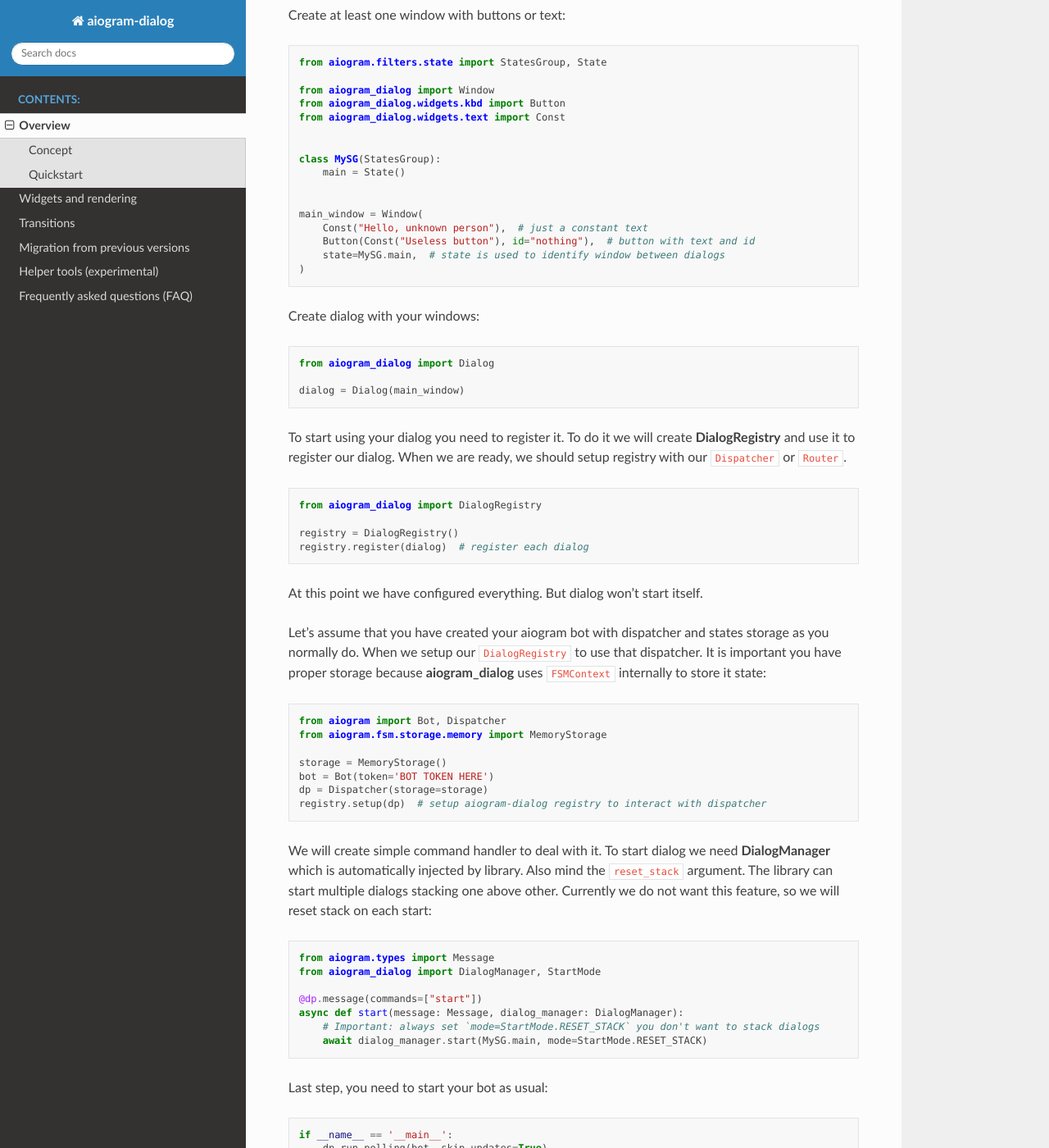
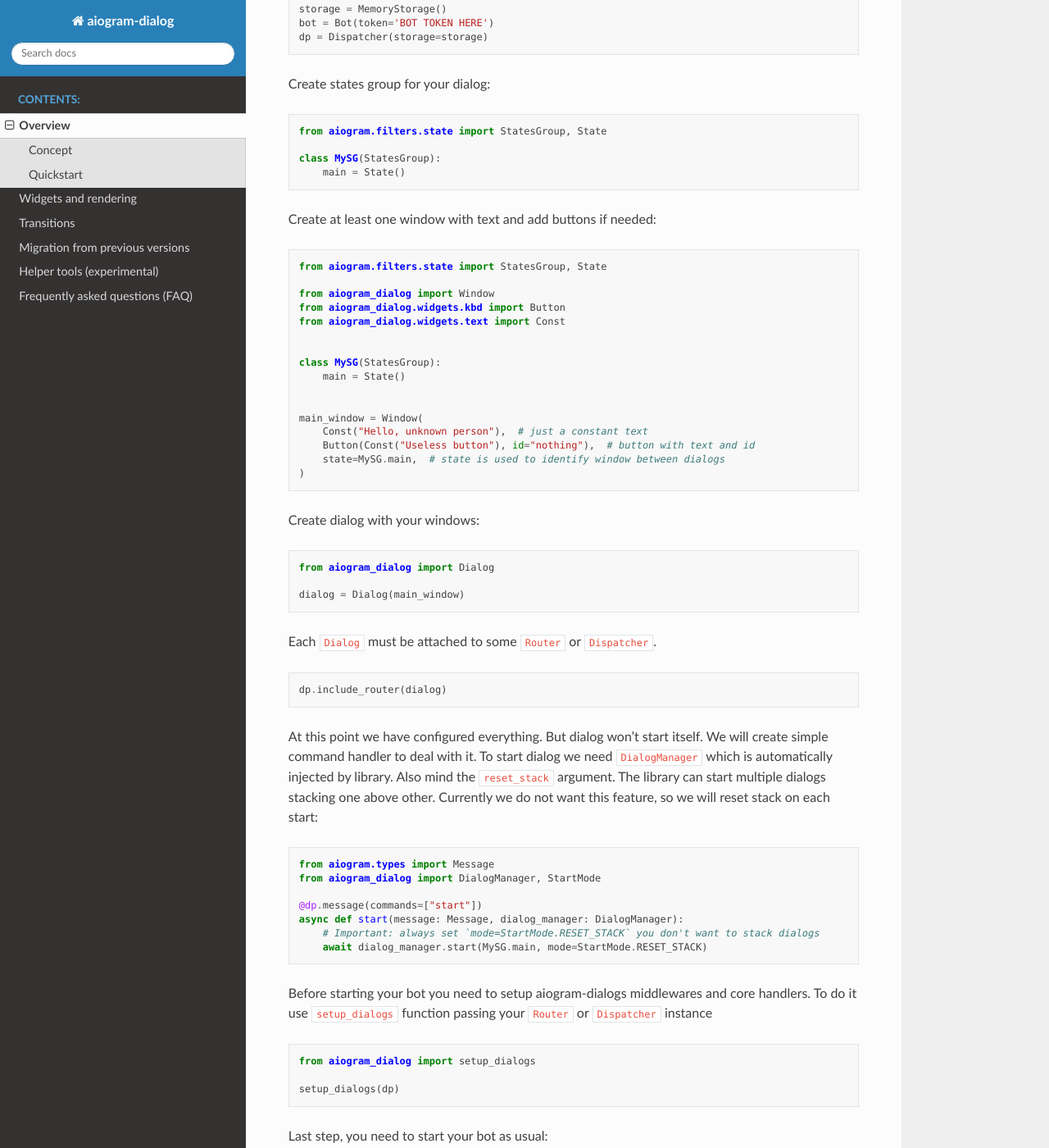
Before and after one commit to Tishka17/aiogram_dialog, a Sphinx documentation site: the page built from docs/overview.rst, in a window 1280 px wide and 1400 px high, scrolled down 1154 px. Shown: the whole window at 82% size. Built offline with Sphinx 7.4.7 and the Read the Docs theme 2.0.0, drawn with Linux system fonts in a browser that asks for light colours; some of the changed text lies outside the part shown.

Commit message:
doc update

```diff
--- a/docs/examples/quickstart/bot.py
+++ b/docs/examples/quickstart/bot.py
@@ -4,4 +4,3 @@
 storage = MemoryStorage()
 bot = Bot(token='BOT TOKEN HERE')
 dp = Dispatcher(storage=storage)
-registry.setup(dp)  # setup aiogram-dialog registry to interact with dispatcher
--- a/docs/examples/quickstart/register.py
+++ b/docs/examples/quickstart/register.py
@@ -1,4 +1 @@
-from aiogram_dialog import DialogRegistry
-
-registry = DialogRegistry()
-registry.register(dialog)  # register each dialog
+dp.include_router(dialog)
--- /dev/null
+++ b/docs/examples/quickstart/setup_dialogs.py
@@ -0,0 +1,3 @@
+from aiogram_dialog import setup_dialogs
+
+setup_dialogs(dp)
--- a/docs/examples/quickstart/summary.py
+++ b/docs/examples/quickstart/summary.py
@@ -4,7 +4,7 @@
 from aiogram.types import Message
 
 from aiogram_dialog import (
-    Dialog, DialogManager, DialogRegistry, StartMode, Window,
+    Dialog, DialogManager, setup_dialogs, StartMode, Window,
 )
 from aiogram_dialog.widgets.kbd import Button
 from aiogram_dialog.widgets.text import Const
@@ -21,13 +21,11 @@
 )
 dialog = Dialog(main_window)
 
-registry = DialogRegistry()
-registry.register(dialog)
-
 storage = MemoryStorage()
 bot = Bot(token='BOT TOKEN HERE')
 dp = Dispatcher(storage=storage)
-registry.setup(dp)
+dp.include_router(dialog)
+setup_dialogs(dp)
 
 
 @dp.message(commands=["start"])
--- a/docs/migration.rst
+++ b/docs/migration.rst
@@ -5,7 +5,9 @@
 Migration 2.0b10 -> 2.0b18
 ===============================
 
-* ``Registry.setup_dp`` renamed to ``setup`` and now accepts ``Router`` instead of ``Dispatcher``, not as a separate parameter
+* ``Registry`` class removed.
+* Each `Dialog`` is now a ``Router``. You should do ``dp.include_router(dialog)`` to attach it.
+* ``setup_dialogs`` is now a replacement of ``registry.setup_dp()``. Parameters are the same.
 
 Migration 2.0b10 -> 2.0b17
 ===============================
--- a/docs/overview.rst
+++ b/docs/overview.rst
@@ -31,13 +31,16 @@
 
 .. literalinclude:: examples/quickstart/install.sh
 
+Let's assume that you have created your aiogram bot with dispatcher and states storage as you normally do. When we setup our ``DialogRegistry`` to use that dispatcher.
+It is important you have proper storage because **aiogram_dialog** uses ``FSMContext`` internally to store it state:
+
+.. literalinclude:: examples/quickstart/bot.py
 
 Create states group for your dialog:
 
 .. literalinclude:: examples/quickstart/sg.py
 
-
-Create at least one window with buttons or text:
+Create at least one window with text and add buttons if needed:
 
 .. literalinclude:: examples/quickstart/window.py
 
@@ -45,23 +48,19 @@
 
 .. literalinclude:: examples/quickstart/dialog.py
 
-
-To start using your dialog you need to register it.
-To do it we will create **DialogRegistry** and use it to register our dialog. When we are ready, we should setup registry with our ``Dispatcher`` or ``Router``.
+Each ``Dialog`` must be attached to some ``Router`` or ``Dispatcher``.
 
 .. literalinclude:: examples/quickstart/register.py
 
 At this point we have configured everything. But dialog won't start itself.
-
-Let's assume that you have created your aiogram bot with dispatcher and states storage as you normally do. When we setup our ``DialogRegistry`` to use that dispatcher.
-It is important you have proper storage because **aiogram_dialog** uses ``FSMContext`` internally to store it state:
-
-.. literalinclude:: examples/quickstart/bot.py
-
 We will create simple command handler to deal with it.
-To start dialog we need **DialogManager** which is automatically injected by library. Also mind the ``reset_stack`` argument. The library can start multiple dialogs stacking one above other. Currently we do not want this feature, so we will reset stack on each start:
+To start dialog we need ``DialogManager`` which is automatically injected by library. Also mind the ``reset_stack`` argument. The library can start multiple dialogs stacking one above other. Currently we do not want this feature, so we will reset stack on each start:
 
 .. literalinclude:: examples/quickstart/start.py
+
+Before starting your bot you need to setup aiogram-dialogs middlewares and core handlers. To do it use ``setup_dialogs`` function passing your ``Router`` or ``Dispatcher`` instance
+
+.. literalinclude:: examples/quickstart/setup_dialogs.py
 
 Last step, you need to start your bot as usual:
 
```
